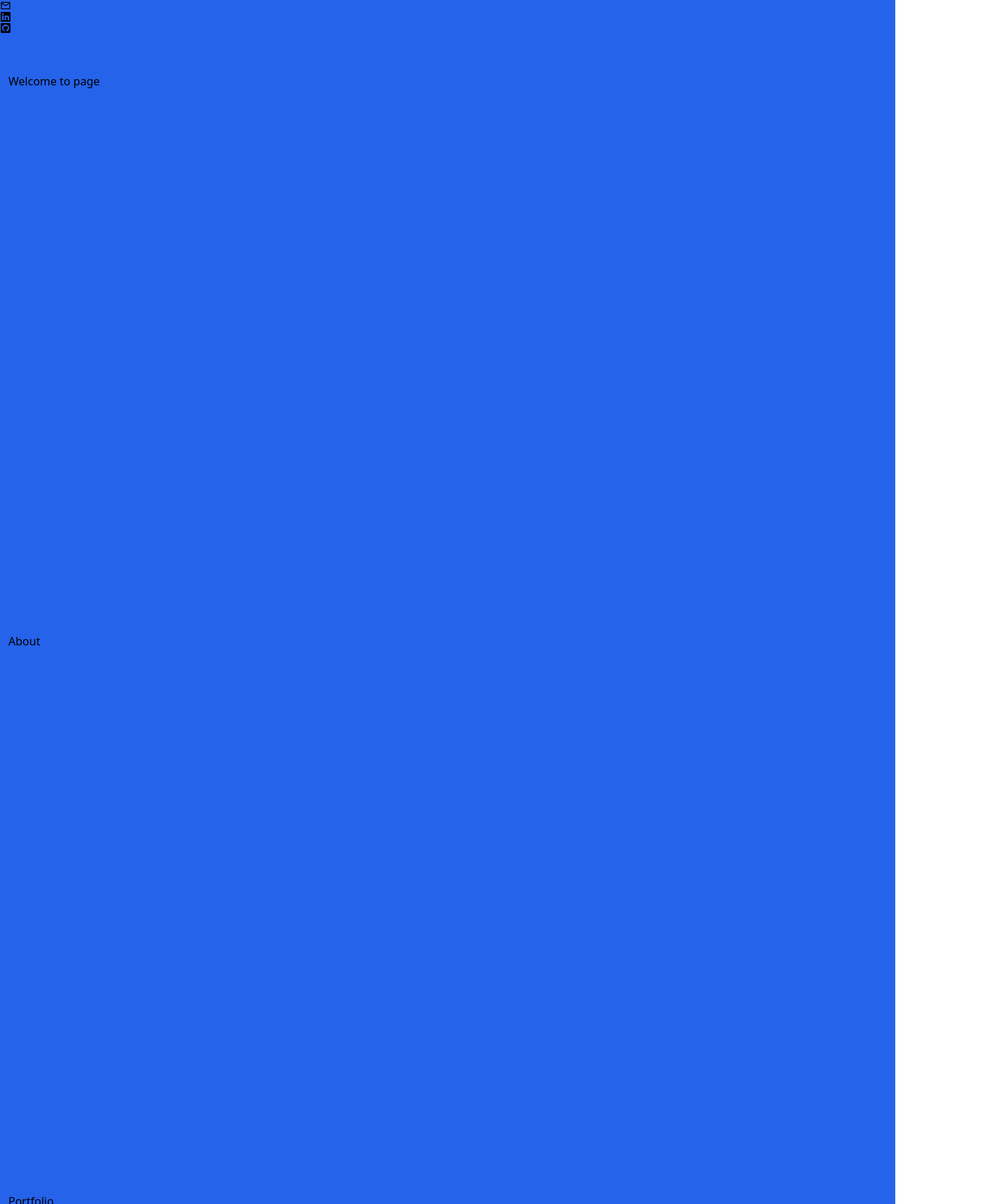
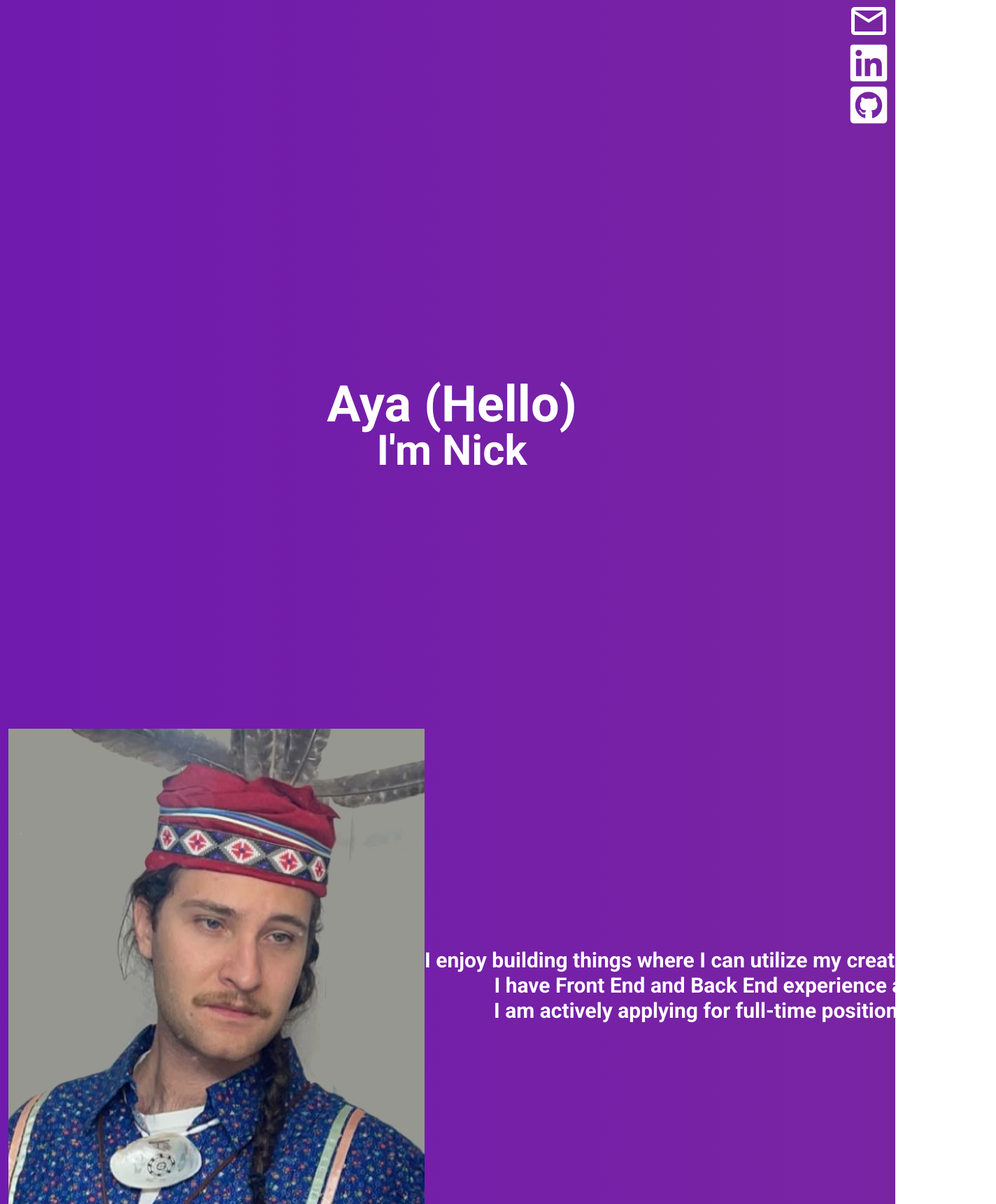
Before and after one commit to nickbloo/Personal-site, a React (Vite) app: page / in a window 1280 px wide. Shown: the top 1720 px of the page at 70% size, 1424 px wide, since content can reach past the window. Built offline with nearby package versions, Linux system fonts and the light colour scheme.

Commit message:
added styling and links

```diff
--- a/index.html
+++ b/index.html
@@ -3,6 +3,9 @@
   <head>
     <meta charset="UTF-8" />
     <link rel="icon" type="image/svg+xml" href="/feather.svg" />
+    <link rel="preconnect" href="https://fonts.googleapis.com">
+    <link rel="preconnect" href="https://fonts.gstatic.com" crossorigin>
+    <link href="https://fonts.googleapis.com/css2?family=Roboto:ital,wght@0,100;0,300;0,400;0,500;0,700;0,900;1,100;1,300;1,400;1,500;1,700;1,900&display=swap" rel="stylesheet">
     <meta name="viewport" content="width=device-width, initial-scale=1.0" />
     <title>Nick Hargrove</title>
   </head>
--- a/src/App.jsx
+++ b/src/App.jsx
@@ -9,7 +9,7 @@ import Footer from './components/Footer';
 function App() {
 
   return (
-    <div className="bg-blue-600">
+    <div className='gradient'>
       <Navbar />
       <Welcome />
       <About />
--- a/src/components/About.jsx
+++ b/src/components/About.jsx
@@ -1,10 +1,15 @@
 import React from 'react';
+import me from '../assets/me.png'
 
 const About = () => {
 
   return (
-    <div className='pl-3 pt-14 h-screen'>
-      <h1>About</h1>
+    <div className='flex flex-wrap flex-col justify-center items-center pl-3 pt-14 h-screen text-white'>
+      <img src={me} alt="pic-of-me"/>
+      <div className='flex text-3xl font-bold'>I am a software developer from Oklahoma.</div>
+      <div className='flex text-3xl font-bold'>I enjoy building things where I can utilize my creative energy.</div>
+      <div className='flex text-3xl font-bold'>I have Front End and Back End experience and</div>
+      <div className='flex text-3xl font-bold'>I am actively applying for full-time positions :)</div>
     </div>
   )
 }
--- a/src/components/Contact.jsx
+++ b/src/components/Contact.jsx
@@ -3,8 +3,10 @@ import React from 'react';
 const Contact = () => {
 
   return (
-    <div className='pl-3 pt-14 h-screen'>
-      <h1>Contact me</h1>
+    <div className='flex flex-col justify-center items-center pl-3 pt-14 h-screen text-white'>
+      <h1 className='text-5xl font-semibold'>Contact me</h1>
+      <h2 className='text-4xl'>Feel free to <a className='hover:text-slate-300' href="mailto:nickbloo2@gmail.com" target="_blank">email me</a></h2>
+      <h2 className='text-4xl'>or message me on <a className='hover:text-slate-300' href="https://www.linkedin.com/in/nick-c-hargrove/" target="_blank">Linkedin!</a></h2>
     </div>
   )
 }
--- a/src/components/Footer.jsx
+++ b/src/components/Footer.jsx
@@ -3,8 +3,8 @@ import React from 'react';
 const Footer = () => {
 
   return (
-    <footer>
-      <h1>footer</h1>
+    <footer className='text-center pb-2'>
+      <h1 className='text-xl font-light'>Built by Nick Hargrove</h1>
     </footer>
   )
 }
--- a/src/components/Navbar.jsx
+++ b/src/components/Navbar.jsx
@@ -5,21 +5,19 @@ import { FaLinkedin, FaGithubSquare } from "react-icons/fa";
 const Navbar = () => {
 
   return (
-    <div>
-      <nav>
-        <a href="mailto:nickbloo2@gmail.com" target="_blank">
-          <MdOutlineMail />
+      <nav className='flex flex-col items-end pr-2 text-white'>
+        <a className='hover:text-slate-200' href="mailto:nickbloo2@gmail.com" target="_blank">
+          <MdOutlineMail size={60}/>
         </a>
 
-        <a href="https://www.linkedin.com/in/nick-c-hargrove/" target="_blank">
-          <FaLinkedin />
+        <a className='hover:text-slate-200' href="https://www.linkedin.com/in/nick-c-hargrove/" target="_blank">
+          <FaLinkedin size={60}/>
         </a>
 
-        <a href="https://www.github.com/nickbloo" target="_blank">
-          <FaGithubSquare />
+        <a className='hover:text-slate-200' href="https://www.github.com/nickbloo" target="_blank">
+          <FaGithubSquare size={60}/>
         </a>
       </nav>
-    </div>
   )
 }
 
--- a/src/components/Portfolio.jsx
+++ b/src/components/Portfolio.jsx
@@ -3,8 +3,8 @@ import React from 'react';
 const Portfolio = () => {
 
   return (
-    <div className='pl-3 pt-14 h-screen'>
-      <h1>Portfolio</h1>
+    <div className='flex flex-wrap flex-col justify-center items-center pl-3 pt-14 h-screen text-white'>
+      <h1 className='text-5xl font-semibold'>Portfolio</h1>
     </div>
   )
 }
--- a/src/components/Welcome.jsx
+++ b/src/components/Welcome.jsx
@@ -3,8 +3,9 @@ import React from 'react';
 const Welcome = () => {
 
   return (
-    <div className='pl-3 pt-14 h-screen'>
-      <h1>Welcome to page</h1>
+    <div className='flex flex-col justify-center items-center pl-3 pt-14 h-screen text-white'>
+      <h1 className='text-7xl font-bold'>Aya (Hello)</h1>
+      <h2 className='text-6xl font-semibold'>I'm Nick</h2>
     </div>
   )
 }
--- a/src/index.css
+++ b/src/index.css
@@ -7,4 +7,23 @@ html, body {
     padding: 0 !important;
     height: 100%;
     width: 100%;
+    font-family: 'Roboto', sans-serif;
 }
+
+.gradient {
+    background: linear-gradient(90deg, rgba(89,0,203,1) 10%, rgba(121,37,162,1) 100%);
+    background-size: 400% 400%;
+    animation: animate 15s ease infinite;
+}
+
+@keyframes animate {
+    0%{
+        background-position: 0 50%;
+    }
+    50%{
+        background-position: 100% 50%;
+    }
+    100%{
+        background-position: 0 50%;
+    }
+}
```
